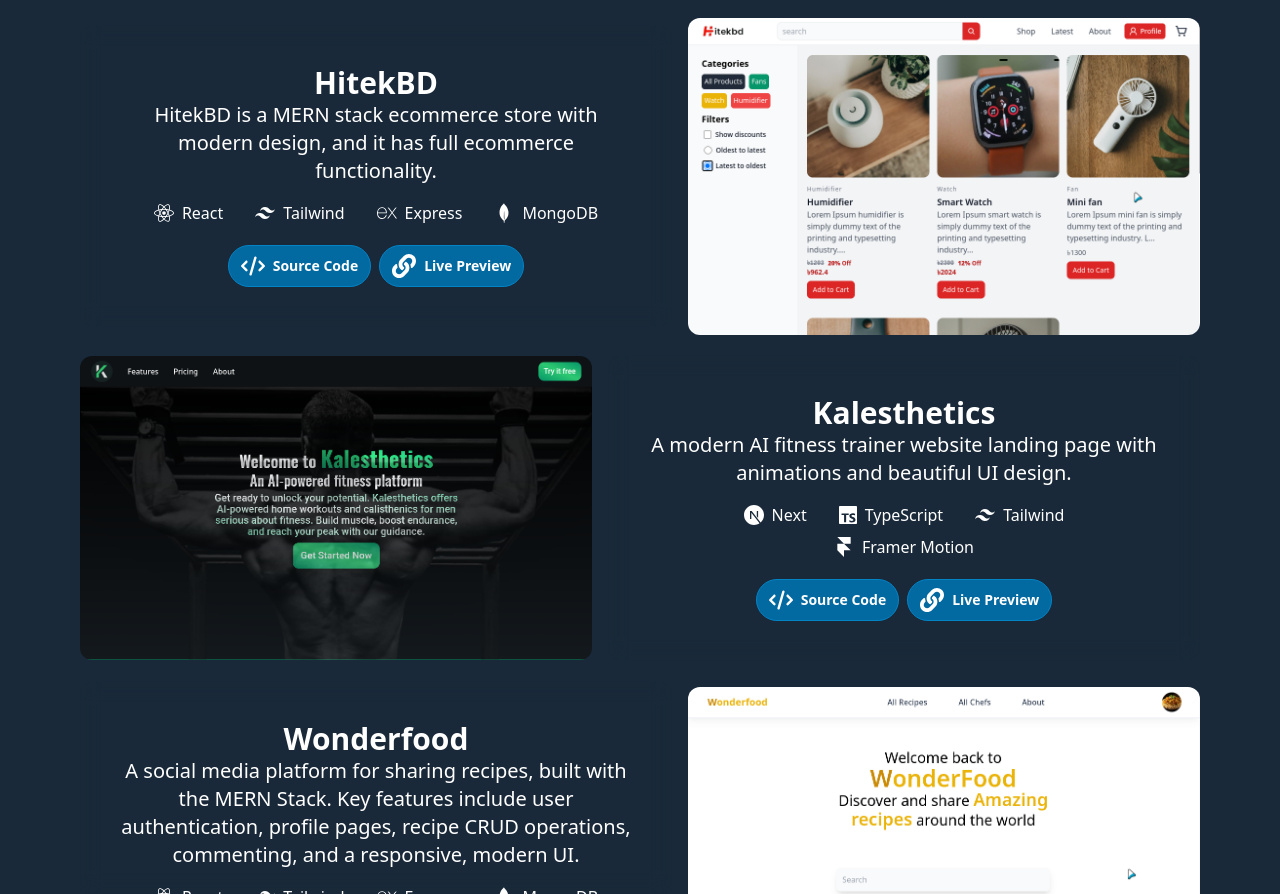
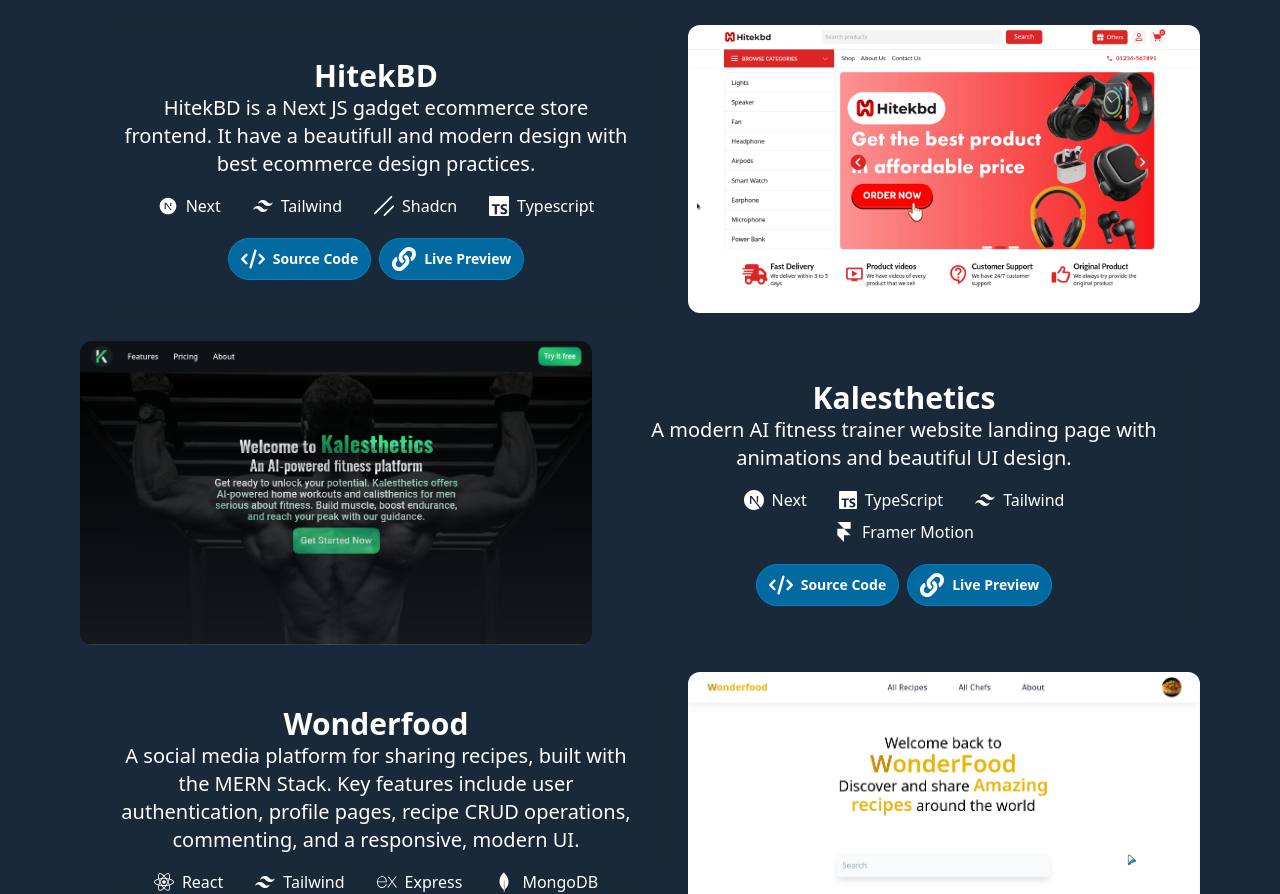
Before and after one commit to Tamim-369/Portfolio, a React (Vite) app: page / in a window 1280 px wide. Shown: the part 1894-2788 px from the top of the page. Built offline with nearby package versions, Linux system fonts and the light colour scheme.

Commit message:
makign changes in projects

```diff
--- a/src/components/Projects.jsx
+++ b/src/components/Projects.jsx
@@ -11,6 +11,7 @@
   SiMongodb,
   SiNextdotjs,
   SiReact,
+  SiShadcnui,
   SiTypescript,
 } from "react-icons/si";
 import ProjectCard from "./ProjectCard";
@@ -25,20 +26,20 @@
   }, [isInView]);
   const hitekStack = [
     {
-      name: "React",
-      icon: <FaReact />,
+      name: "Next",
+      icon: <RiNextjsFill />,
     },
     {
       name: "Tailwind",
       icon: <RiTailwindCssFill />,
     },
     {
-      name: "Express",
-      icon: <SiExpress />,
+      name: "Shadcn",
+      icon: <SiShadcnui />,
     },
     {
-      name: "MongoDB",
-      icon: <SiMongodb />,
+      name: "Typescript",
+      icon: <SiTypescript />,
     },
   ];
   const wonderfoodStack = [
@@ -131,12 +132,12 @@
           <ProjectCard
             name={"HitekBD"}
             description={
-              "HitekBD is a MERN stack ecommerce store with modern design, and it has full ecommerce functionality."
+              "HitekBD is a Next JS gadget ecommerce store frontend. It have a beautifull and modern design with best ecommerce design practices."
             }
             stack={hitekStack}
             image={"/hitek.png"}
-            codeLink={"https://github.com/Tamim-369/HitekBD"}
-            demoLink={"https://hitekbd.onrender.com"}
+            codeLink={"https://github.com/Tamim-369/Ecommerce"}
+            demoLink={"https://ecommerce-tamim-369s-projects.vercel.app"}
           />
 
           <ProjectCard
```
Also changed, not shown: public/hitek.png, 1 other file (tests, documents, lock files or other folders).
